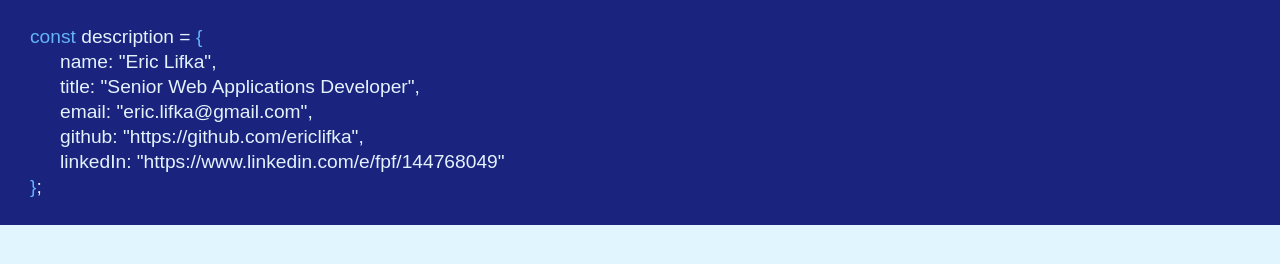
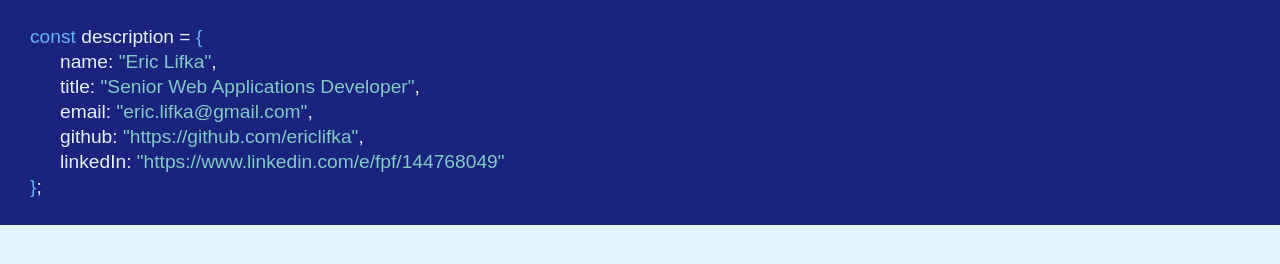
Before and after one commit to ericlifka/ericlifka.github.io, a plain HTML site: page index.html in a window 1280 px wide. Drawn offline with Linux system fonts and the light colour scheme.

Commit message:
string color

```diff
--- a/index.html
+++ b/index.html
@@ -9,11 +9,11 @@
 
 <div class="title-card">
 <div class="line"><span class="identifier">const</span> description = <span class="identifier">{</span></div>
-<div class="line indent">name: "Eric Lifka",</div>
-<div class="line indent">title: "Senior Web Applications Developer",</div>
-<div class="line indent">email: "eric.lifka@gmail.com",</div>
-<div class="line indent">github: "https://github.com/ericlifka",</div>
-<div class="line indent">linkedIn: "https://www.linkedin.com/e/fpf/144768049"</div>
+<div class="line indent">name: <span class="string">"Eric Lifka"</span>,</div>
+<div class="line indent">title: <span class="string">"Senior Web Applications Developer"</span>,</div>
+<div class="line indent">email: <span class="string">"eric.lifka@gmail.com"</span>,</div>
+<div class="line indent">github: <span class="string">"https://github.com/ericlifka"</span>,</div>
+<div class="line indent">linkedIn: <span class="string">"https://www.linkedin.com/e/fpf/144768049"</span></div>
 <div class="line"><span class="identifier">}</span>;</div>
 </div>
 
--- a/styles.less
+++ b/styles.less
@@ -24,5 +24,9 @@ html, body {
         .identifier {
             color: #64B5F6;
         }
+
+        .string {
+            color: #80CBC4;
+        }
     }
 }
```
Also changed, not shown: styles.css.
